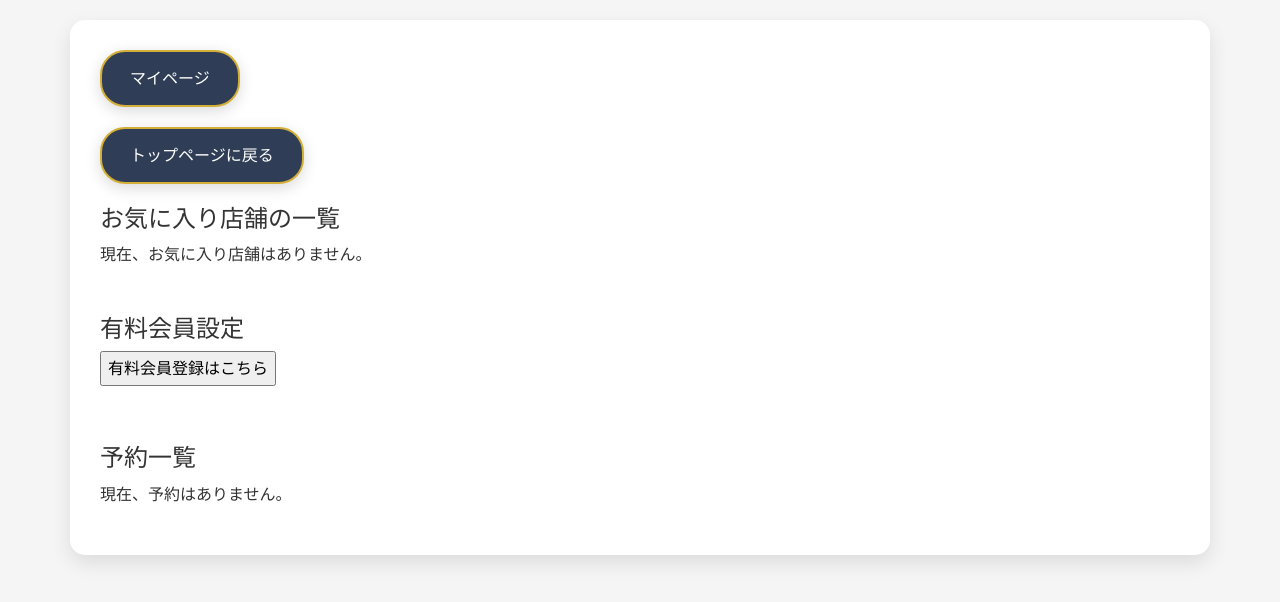
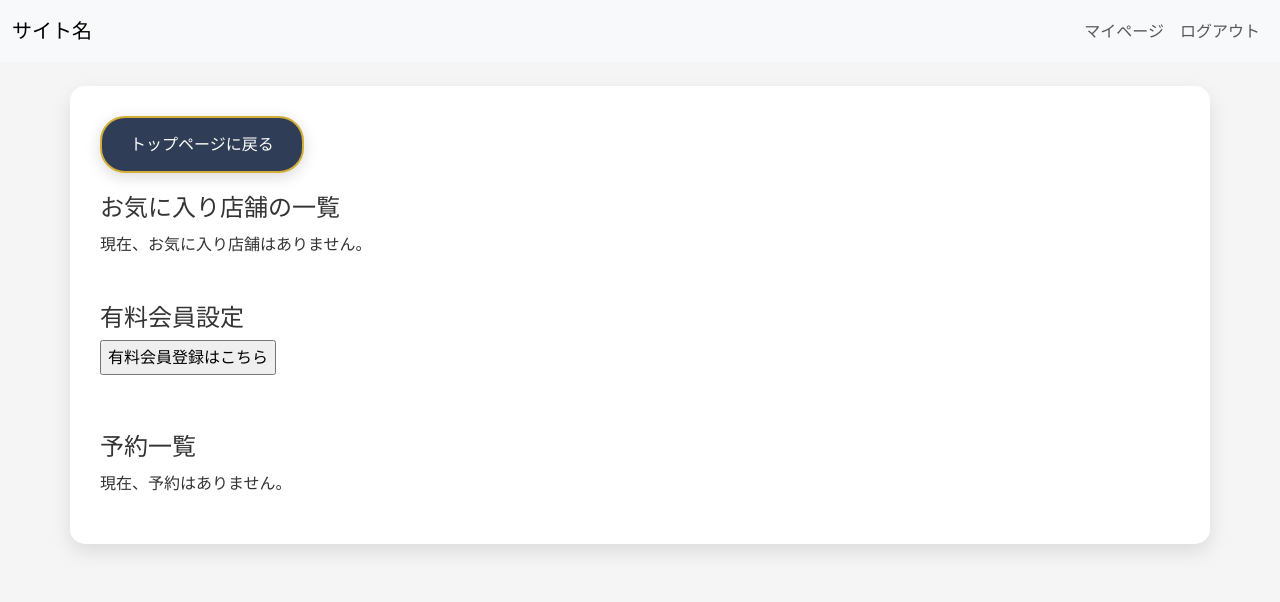
Before and after one commit to o1-mat/django-tabelog-kadai, a Django app: page /mypage/ in a window 1280 px wide. Shown: the top 602 px of the page. Run offline with Django 5.2, Linux system fonts and the light colour scheme; the visitor is signed in with stand-in values (Sample User, id 1); data that the repository does not hold is empty; parts of the project's set-up code (start-up, migrations or seed data) failed here and were passed over.

Commit message:
Add files via upload

```diff
--- a/kadai_002/templates/base.html
+++ b/kadai_002/templates/base.html
@@ -10,15 +10,36 @@
     <link rel="stylesheet" href="{% static 'style.css' %}">
 </head>
 <body>
-    <div class="container">
+    <!-- Navigation Bar -->
+    <nav class="navbar navbar-expand-lg navbar-light bg-light">
+        <div class="container-fluid">
+            <a class="navbar-brand" href="#">サイト名</a>
+            <button class="navbar-toggler" type="button" data-bs-toggle="collapse" data-bs-target="#navbarNav" aria-controls="navbarNav" aria-expanded="false" aria-label="Toggle navigation">
+                <span class="navbar-toggler-icon"></span>
+            </button>
+            <div class="collapse navbar-collapse" id="navbarNav">
+                <ul class="navbar-nav ms-auto">
+                    <li class="nav-item">
+                        <a class="nav-link" href="{% url 'mypage' %}">マイページ</a>
+                    </li>
+                    {% if user.is_authenticated %}
+                        <li class="nav-item">
+                            <a class="nav-link" href="{% url 'account_logout' %}">ログアウト</a>
+                        </li>
+                    {% else %}
+                        <li class="nav-item">
+                            <a class="nav-link" href="{% url 'account_login' %}">ログイン</a>
+                        </li>
+                    {% endif %}
+                </ul>
+            </div>
+        </div>
+    </nav>
 
-
-        <div>
-            <a href="{% url 'mypage' %}" class="button">マイページ</a>
-        </div>
-
+    <div class="container mt-4">
         {% block content %}{% endblock %}
     </div>
+
     <script src="https://cdn.jsdelivr.net/npm/bootstrap@5.3.0-alpha3/dist/js/bootstrap.bundle.min.js" integrity="sha384-ENjdO4Dr2bkBIFxQpeoTz1HIcje39Wm4jDKdf19U8gI4ddQ3GYNS7NTKfAdVQSZe" crossorigin="anonymous"></script>
 </body>
 </html>
```
Also changed, not shown: kadai_002/templates/nagoyameshi/mypage.html (line endings or trailing spaces).
